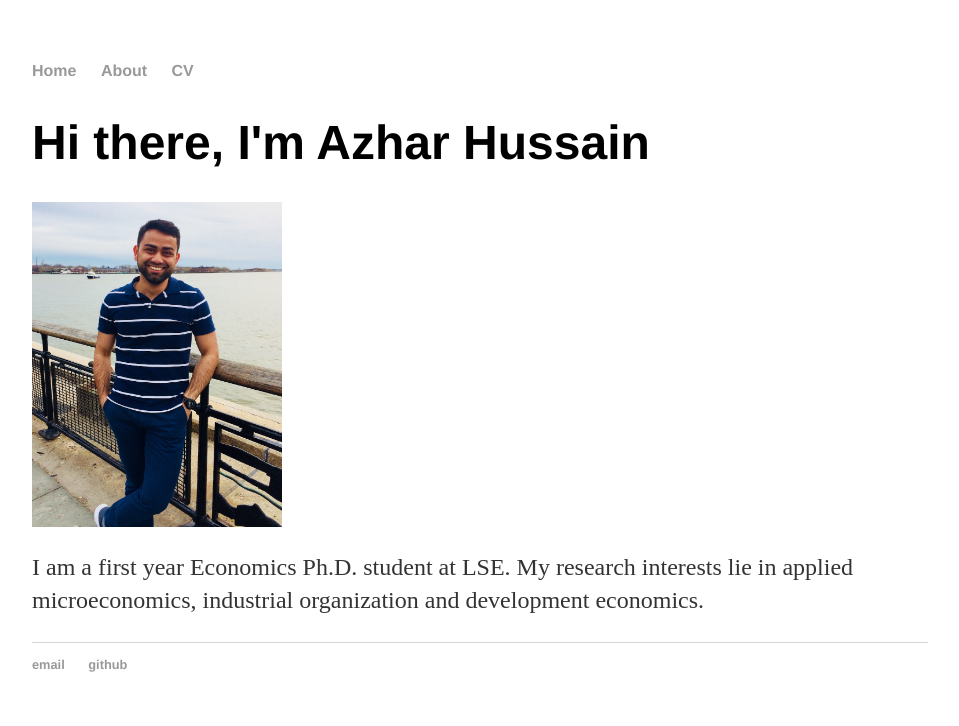
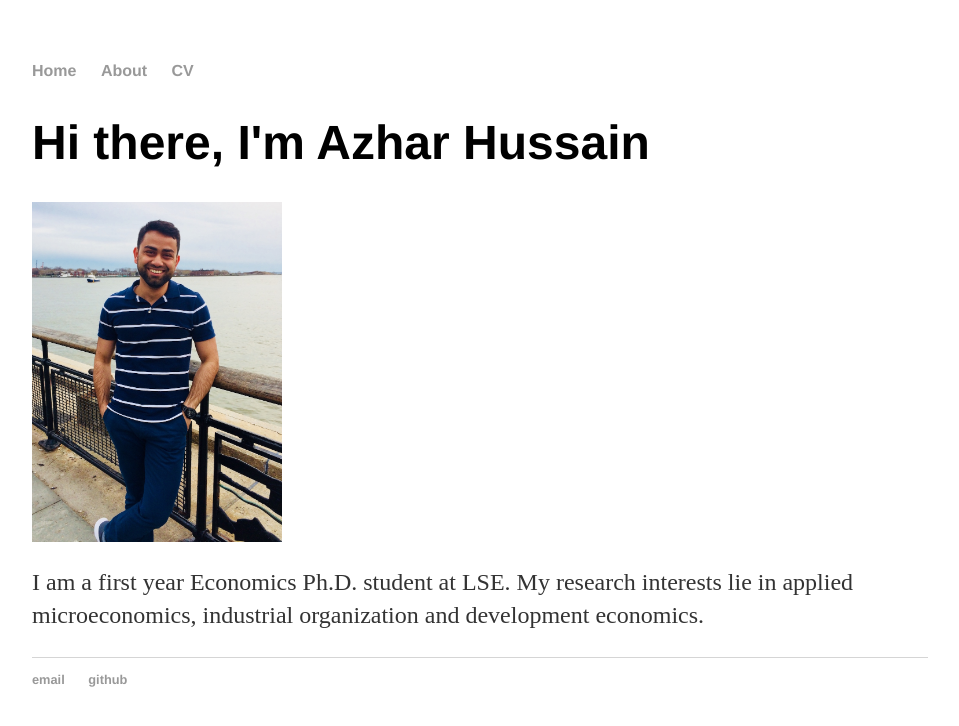
Before and after one commit to azharhsain/azharhsain.github.io, a Jekyll site: the page built from index.html, in a window 1280 px wide. Shown: the top 726 px of the page, without its empty margins (160-1119 px from the left). Built offline with Jekyll 4.4.1, drawn with Linux system fonts in a browser that asks for light colours.

Commit message:
changed index

```diff
--- a/index.html
+++ b/index.html
@@ -5,7 +5,7 @@
 
 		<div class="blurb">
 			<h1>Hi there, I'm Azhar Hussain</h1>
-			<img src="/image/IMG_Self.JPG" alt="Self" width=250 height=325 align="center">
+			<img src="/image/IMG_Self.JPG" alt="Self" width=250 height=340 align="center">
 			<p> I am a first year Economics Ph.D. student at LSE.
 				My research interests lie in applied microeconomics, industrial organization and development economics.</p>
 		</div>
```
